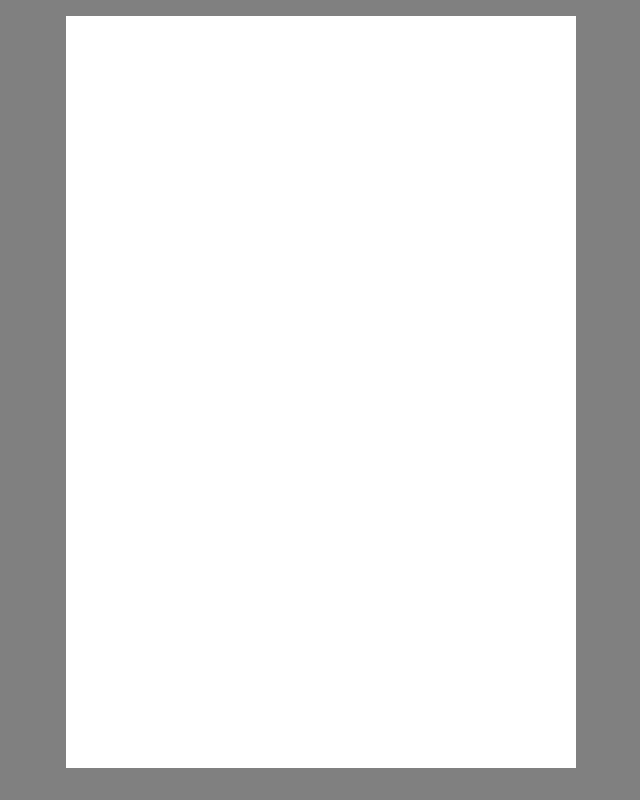
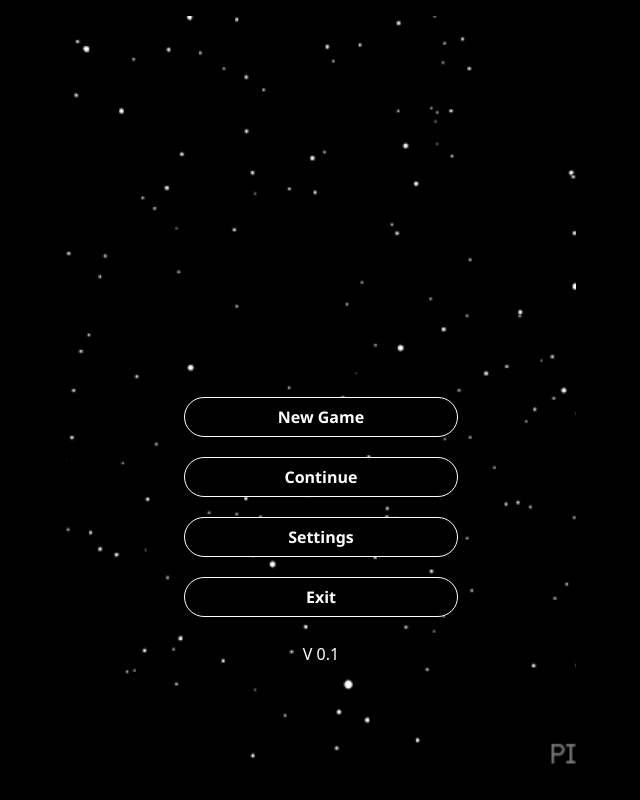
Before and after one commit to stephmmw/chickenRun, a plain HTML site: page index.html in a window 1280 px wide. Shown: the whole page, without its empty margins (319-959 px from the left). Drawn offline with nearby package versions, Linux system fonts and the light colour scheme.

Commit message:
Add home screen overlay, with buttons.

```diff
--- a/css/style.css
+++ b/css/style.css
@@ -1,22 +1,79 @@
 body{
     margin: 0;
     padding: 0;
-    background: gray;
+    background: #000;
+}
+.container-fluid{
+    margin: 0;
+    padding: 0;
 }
 .flex-row{
     display: flex;
     justify-content: center;
+    margin: 0;
+    padding: 0;
+}
+.game-container{
+    width:100%;
+    position: relative;
+    text-align: center;
+}
+.version{
+    padding-bottom: 10px;
+    color: #fff;
 }
 .game-canvas{
     width:100%;
     height: 100vh;
+    display: block;
     background: #fff;
 }
+.overlays{
+    position: absolute;
+    display: block;
+    top: 0vh;
+    bottom: 0vh;
+    width:100%;
+    height: 100vh;
+    background-image: url('../images/home.gif');
+    background-position: center;
+    background-size: cover;
+    background-repeat: no-repeat;
+}
+.overlays .buttons{
+    padding: 5px;
 
-@media screen and (min-width: 1024px){
+}
+.overlays .game-label{
+    width: 100%;
+    min-height: calc(94vh/2);
+}
+.overlays .buttons .button{
+    min-width: 55%;
+    margin-bottom: 1.25rem;
+    padding: 7px;
+    font-size: 1rem;
+    font-weight: 600;
+    font-family:'Segoe UI', Tahoma, Geneva, Verdana, sans-serif;
+    background-color: #000;
+    color: #fff;
+    border: 1px #fff solid;
+    border-radius: 20px;
+}
+.overlays .buttons .button:hover,
+.overlays .buttons .button:active{
+    background-color: #1f1f1f;
+}
+
+@media screen and (min-width: 1025px){
     .game-canvas{
         margin-top: 2vh;
         margin-bottom: 2vh;
         height: 94vh;
     }
+    .overlays{
+        top: 0vh;
+        bottom: 0vh;
+        height: 94vh;
+    }
 }
--- a/index.html
+++ b/index.html
@@ -12,8 +12,21 @@
 <body>
     <div class="container-fluid">
         <div class="row flex-row">
-            <div class="col-12 col-lg-5">
-                <canvas id="gameCanvas" class="game-canvas"></canvas>
+            <div class="col-12 col-md-5 col-lg-5">
+                <div id="gameContainer" class="game-container">
+                    <canvas id="gameCanvas" class="game-canvas"></canvas>
+
+                    <!-- overlay content -->
+                    <div id="overlays" class="overlays">
+                        <div id="gameLabel" class="game-label"></div>
+
+                        <!--Buttons-->
+                        <div id="buttons" class="buttons"></div>
+
+                        <!--Version-->
+                        <div id="version" class="version">V 0.1</div>
+                    </div>
+                </div>
             </div>
         </div>
     </div>
--- a/scripts/game.js
+++ b/scripts/game.js
@@ -1,3 +1,48 @@
 document.addEventListener("DOMContentLoaded",function(){ // Start after page loads
+    const canvas = document.getElementById('gameCanvas');
+    const gameContainer = document.getElementById('gameContainer');
 
+    if(canvas.getContext){
+        const ctx = canvas.getContext('2d');
+
+    }
+
+    homeScreen();
 });
+
+// Create home screen items
+const buttons = [
+    // ['buttonId, buttonText]
+    ['newGame', 'New Game'],
+    ['continueGame', 'Continue'],
+    ['gameSettings', 'Settings'],
+    ['exitGame', 'Exit']
+];
+
+function homeScreen(){
+    // homescreen
+    const buttonContainer = document.getElementById('buttons');
+
+    //Home screen content
+
+    //const buttons = [newGameButton, continueGameButton, settingsButton, exitGameButton];
+
+    for (i=0; i < buttons.length; i++){
+        const homeButton = document.createElement('button');
+        homeButton.setAttribute('id', buttons[i][0]);
+        homeButton.setAttribute('class', 'button');
+        homeButton.setAttribute('onclick', 'gameAction(this)');
+        homeButton.setAttribute('title', buttons[i][1]);
+        homeButton.innerText = buttons[i][1];
+        buttonContainer.appendChild(homeButton);
+    }
+}
+
+function gameAction(btn){
+    var buttonId = document.getElementById(btn.id).getAttribute('id');
+    for(i=0; i < buttons.length; i++){
+        if(buttonId == buttons[i][0]){
+            console.log('You Pressed '+ buttons[i][1]);
+        }
+    }
+}
```
Also changed, not shown: images/home.gif (added).
